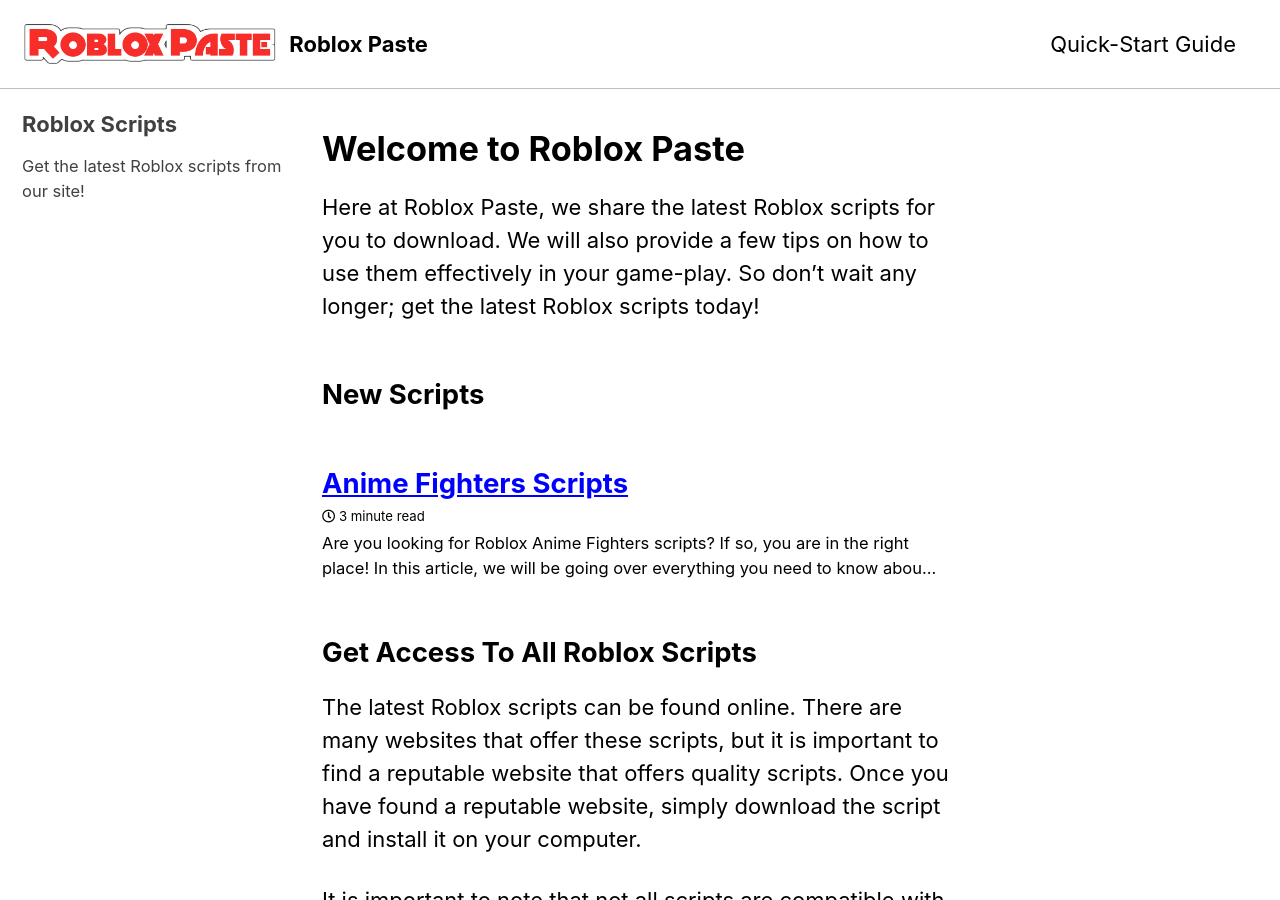
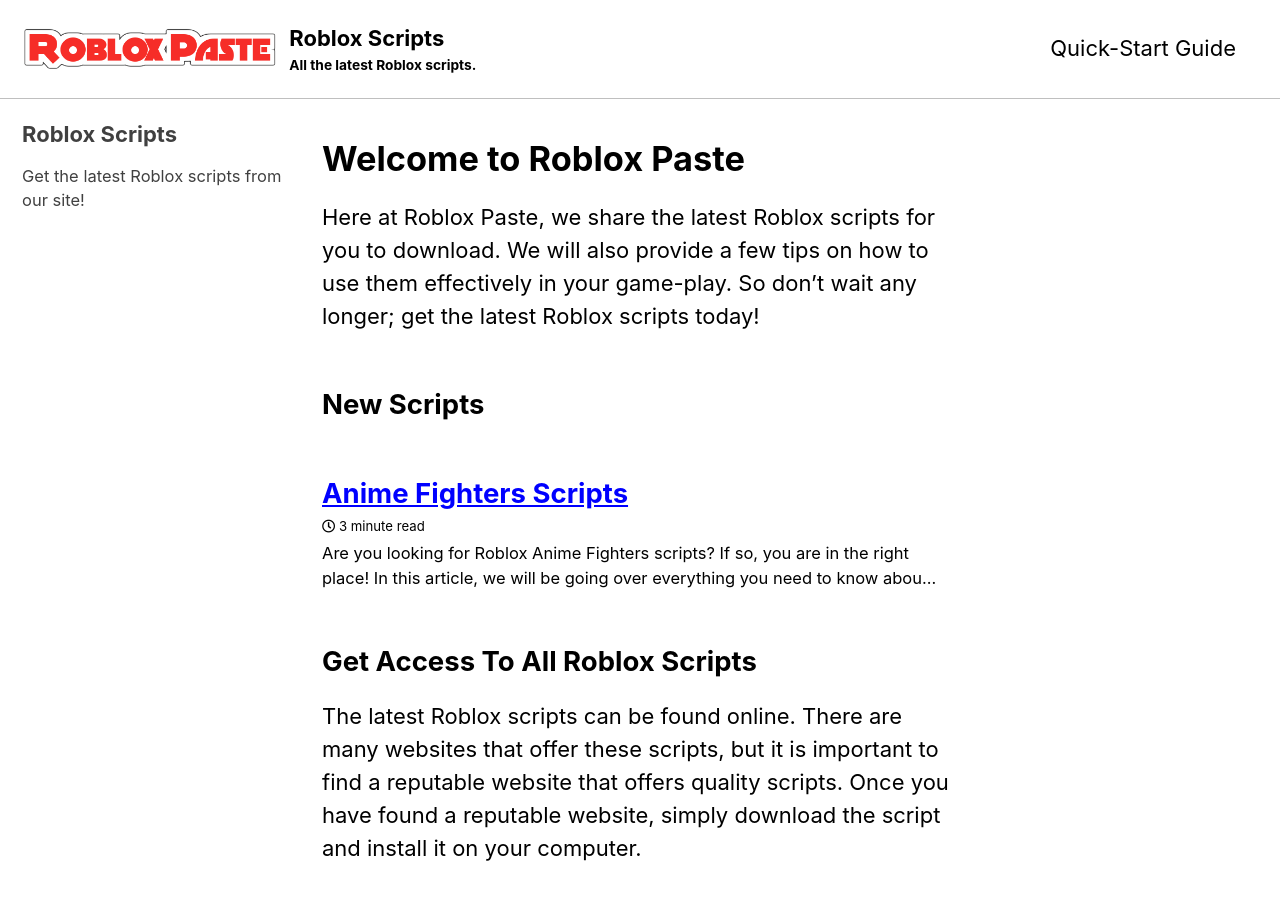
Before and after one commit to robloxpaste/robloxpaste.github.io, a Jekyll site: the page built from index.html, in a window 1280 px wide and 900 px high. Built offline with Jekyll 4.4.1, drawn with Linux system fonts in a browser that asks for light colours; cached includes are drawn as plain includes; the list of posts is cut into pages by our own code.

Commit message:
Update _config.yml

```diff
--- a/_config.yml
+++ b/_config.yml
@@ -16,9 +16,9 @@
 
 # Site Settings
 locale                   : "en-US"
-title                    : "Roblox Paste"
+title                    : "Roblox Scripts"
 title_separator          : "-"
-subtitle                 : # site tagline that appears below site title in masthead
+subtitle                 : "All the latest Roblox scripts."
 name                     : "Robert Newman"
 description              : "All the latest Roblox scripts."
 url                      : "https://robloxpaste.github.io"
```
